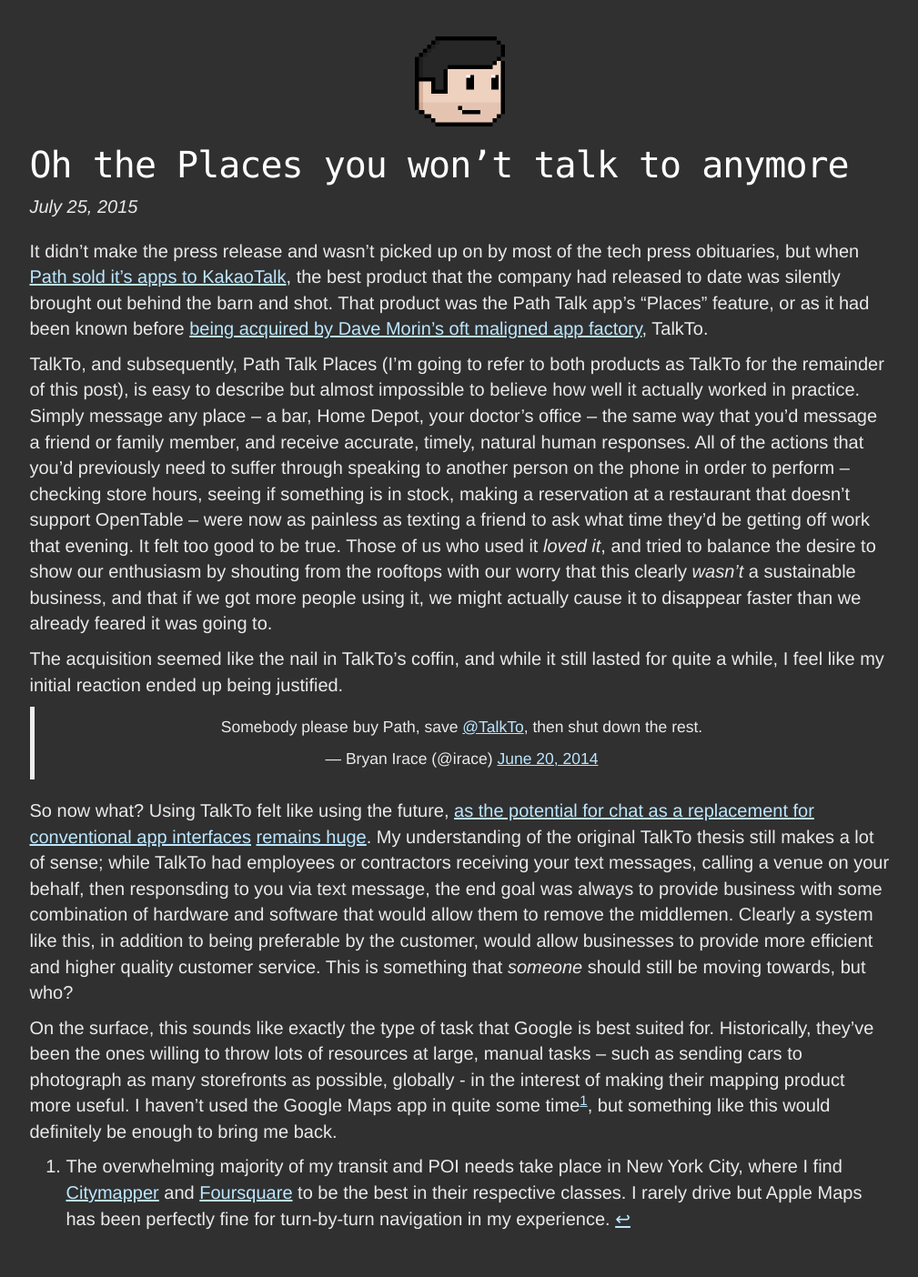
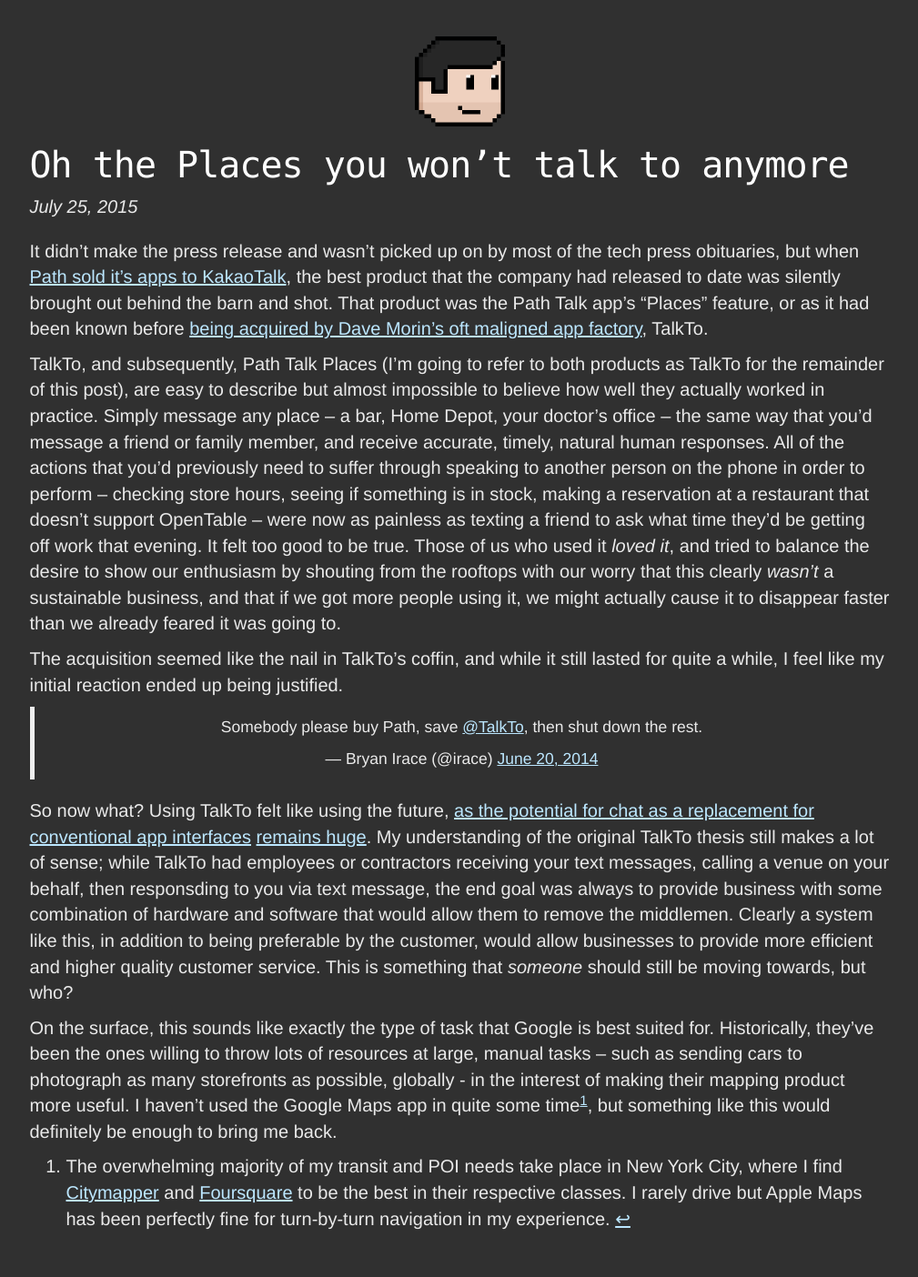
Before and after one commit to irace/irace.github.com, a Jekyll site: the page built from _posts/2015-07-25-oh-the-places-you-wont-talk-to-anymore.md, in a window 1280 px wide. Shown: the whole page at 91% size, without its empty margins (135-1144 px from the left). Built offline with Jekyll 4.4.1, drawn with Linux system fonts in a browser that asks for light colours; nearby versions of some CDN libraries; comment, search, counter and statistics services are not loaded.

```diff
--- a/_posts/2015-07-25-oh-the-places-you-wont-talk-to-anymore.md
+++ b/_posts/2015-07-25-oh-the-places-you-wont-talk-to-anymore.md
@@ -7,7 +7,7 @@
 
 It didn’t make the press release and wasn’t picked up on by most of the tech press obituaries, but when [Path sold it’s apps to KakaoTalk](http://recode.net/2015/04/21/path-to-sell-kakaotalk/), the best product that the company had released to date was silently brought out behind the barn and shot. That product was the Path Talk app’s “Places” feature, or as it had been known before [being acquired by Dave Morin’s oft maligned app factory](http://www.theverge.com/2014/9/30/6873665/path-talk-lets-you-text-businesses-talkto), TalkTo.
 
-TalkTo, and subsequently, Path Talk Places (I’m going to refer to both products as TalkTo for the remainder of this post), is easy to describe but almost impossible to believe how well it actually worked in practice. Simply message any place – a bar, Home Depot, your doctor’s office – the same way that you’d message a friend or family member, and receive accurate, timely, natural human responses. All of the actions that you’d previously need to suffer through speaking to another person on the phone in order to perform – checking store hours, seeing if something is in stock, making a reservation at a restaurant that doesn’t support OpenTable – were now as painless as texting a friend to ask what time they’d be getting off work that evening. It felt too good to be true. Those of us who used it _loved it_, and tried to balance the desire to show our enthusiasm by shouting from the rooftops with our worry that this clearly _wasn’t_ a sustainable business, and that if we got more people using it, we might actually cause it to disappear faster than we already feared it was going to.
+TalkTo, and subsequently, Path Talk Places (I’m going to refer to both products as TalkTo for the remainder of this post), are easy to describe but almost impossible to believe how well they actually worked in practice. Simply message any place – a bar, Home Depot, your doctor’s office – the same way that you’d message a friend or family member, and receive accurate, timely, natural human responses. All of the actions that you’d previously need to suffer through speaking to another person on the phone in order to perform – checking store hours, seeing if something is in stock, making a reservation at a restaurant that doesn’t support OpenTable – were now as painless as texting a friend to ask what time they’d be getting off work that evening. It felt too good to be true. Those of us who used it _loved it_, and tried to balance the desire to show our enthusiasm by shouting from the rooftops with our worry that this clearly _wasn’t_ a sustainable business, and that if we got more people using it, we might actually cause it to disappear faster than we already feared it was going to.
 
 The acquisition seemed like the nail in TalkTo’s coffin, and while it still lasted for quite a while, I feel like my initial reaction ended up being justified.
 
```
Also changed, not shown: _posts/2015-07-25-robbing-apps-and-glances-to-pay-notifications.md (+1 -1 lines), _posts/images/uber.jpg (deleted).
